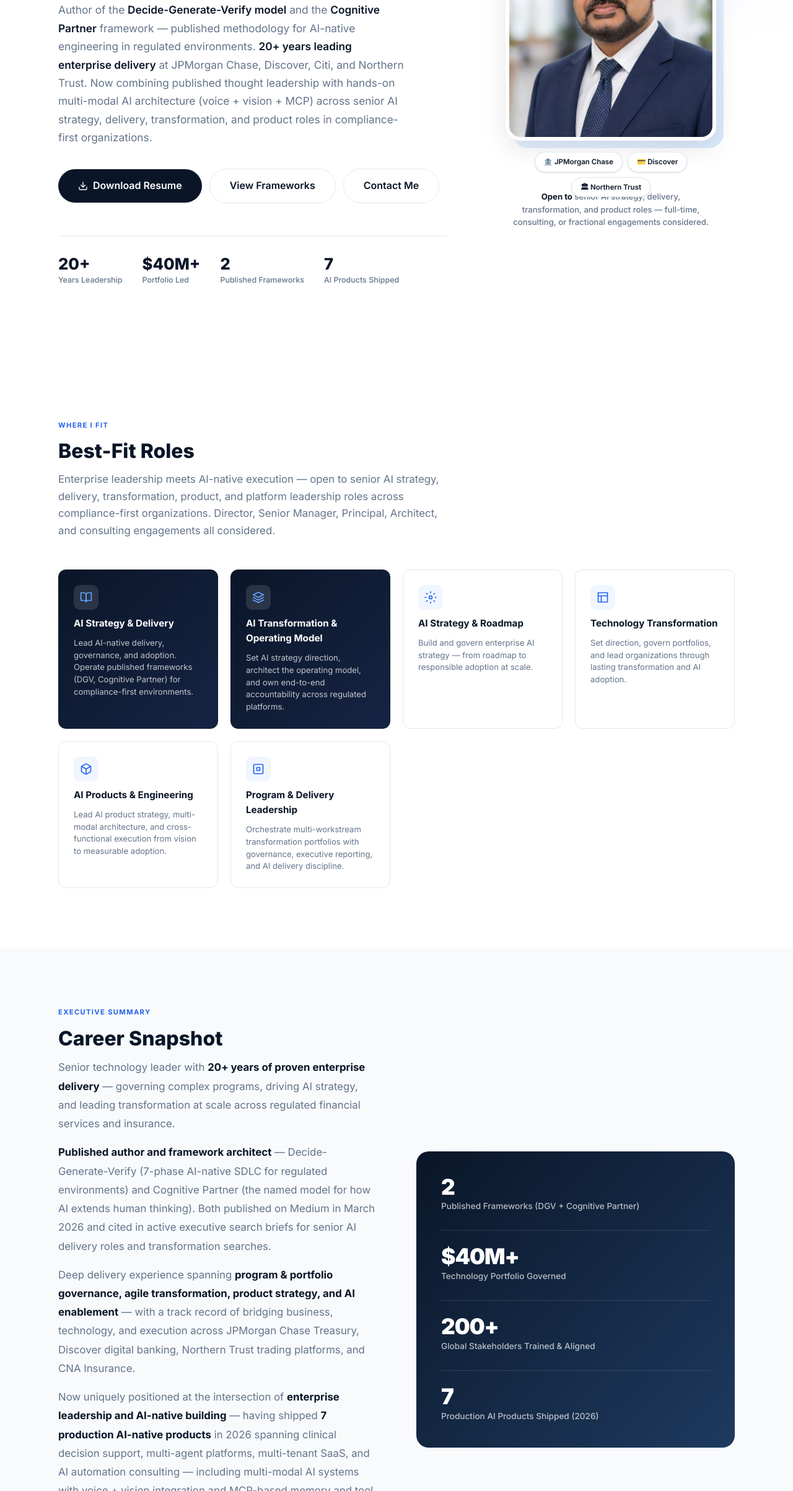
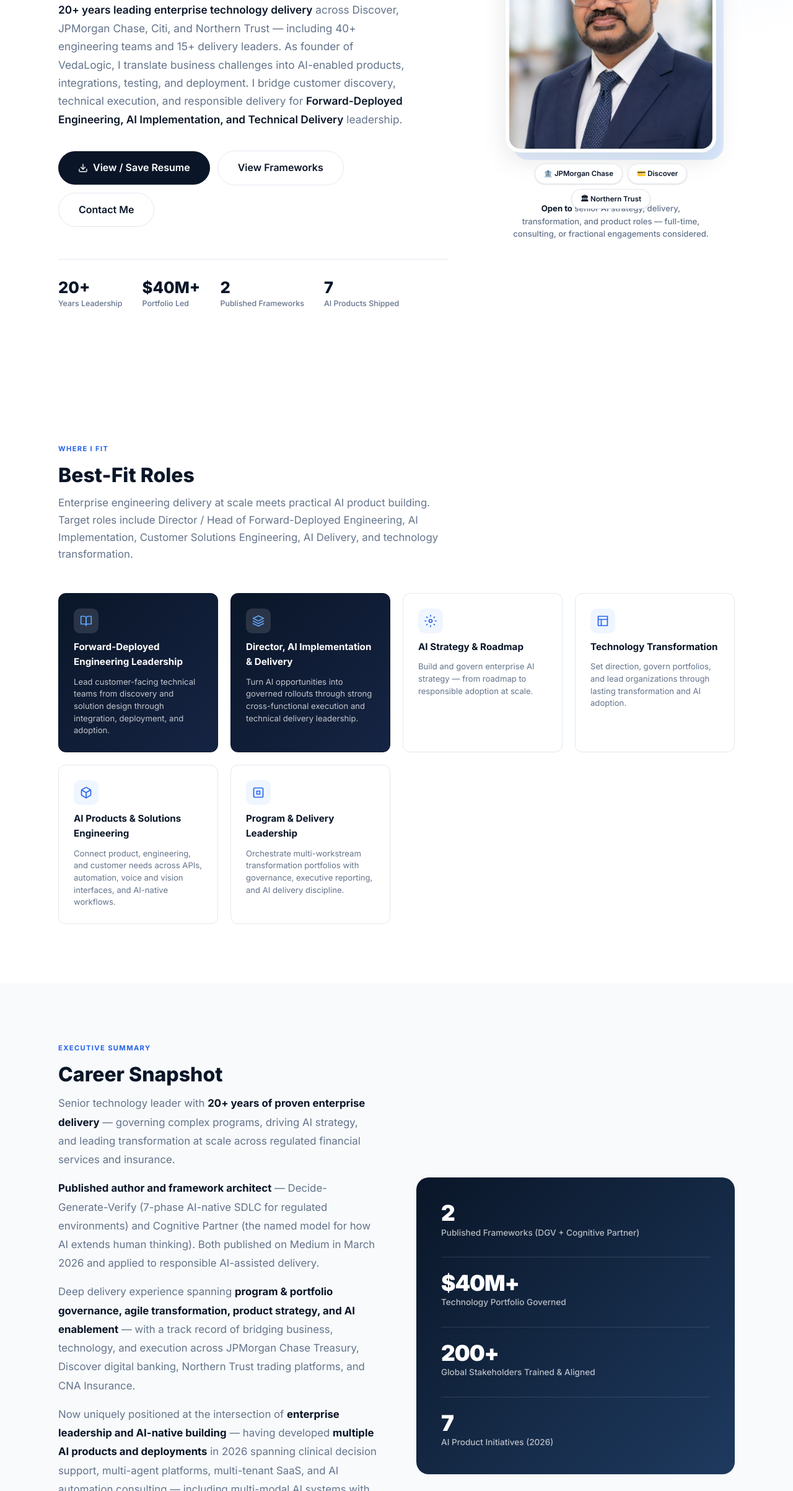
Before and after one commit to pandeydumka/pankajpandey-ai, a website: page public/index.html in a window 1280 px wide. Shown: the part 394-2800 px from the top of the page at 62% size. Drawn offline with Linux system fonts and the light colour scheme.

Commit message:
Update personal site positioning for FDE and AI delivery director roles

```diff
--- a/public/index.html
+++ b/public/index.html
@@ -3,8 +3,8 @@
 <head>
 <meta charset="UTF-8"/>
 <meta name="viewport" content="width=device-width,initial-scale=1.0"/>
-<title>Pankaj Pandey — AI Strategy & Delivery Leader · Framework Author</title>
-<meta name="description" content="Pankaj Pandey — AI strategy and delivery leader. Author of the Decide-Generate-Verify model and Cognitive Partner framework. 20+ years leading enterprise delivery at JPMorgan, Discover, Northern Trust. Multi-modal AI architect (voice + vision + MCP). Open to senior AI strategy, delivery, transformation, and product roles."/>
+<title>Pankaj Pandey — Director-Level AI Engineering & Delivery Leader</title>
+<meta name="description" content="Pankaj Pandey — director-level AI engineering delivery and enterprise transformation leader in Chicago. 20+ years in regulated financial-services technology, 40+ engineering teams, 15+ delivery leaders, and founder-led AI product work. Targeting Forward-Deployed Engineering, AI Implementation, and Technical Delivery leadership."/>
 <link rel="preconnect" href="https://fonts.googleapis.com"/>
 <link rel="preconnect" href="https://fonts.gstatic.com" crossorigin/>
 <link href="https://fonts.googleapis.com/css2?family=Inter:wght@300;400;500;600;700;800;900&display=swap" rel="stylesheet"/>
@@ -219,17 +219,17 @@ footer{background:var(--navy);padding:36px 0;display:flex;align-items:center}
     </nav>
     <div class="header-ctas">
       <a href="#contact" class="btn btn-ghost">Contact</a>
-      <a href="/resume.html" target="_blank" class="btn btn-primary"><svg viewBox="0 0 24 24" fill="none" stroke="currentColor" stroke-width="2" stroke-linecap="round" stroke-linejoin="round"><path d="M21 15v4a2 2 0 0 1-2 2H5a2 2 0 0 1-2-2v-4"/><polyline points="7 10 12 15 17 10"/><line x1="12" y1="15" x2="12" y2="3"/></svg>Download Resume</a>
+      <a href="/resume.html" target="_blank" class="btn btn-primary"><svg viewBox="0 0 24 24" fill="none" stroke="currentColor" stroke-width="2" stroke-linecap="round" stroke-linejoin="round"><path d="M21 15v4a2 2 0 0 1-2 2H5a2 2 0 0 1-2-2v-4"/><polyline points="7 10 12 15 17 10"/><line x1="12" y1="15" x2="12" y2="3"/></svg>View / Save Resume</a>
     </div>
   </div></div>
 </header>
 <section class="hero" id="about"><div class="container"><div class="hero-inner">
   <div class="hero-text">
-    <div class="hero-eyebrow">Open to Senior AI &amp; Transformation Roles</div>
-    <h1>AI Strategy<br/>&amp; <em>Delivery</em><br/>Leader</h1>
-    <p class="hero-sub">Author of the <strong>Decide-Generate-Verify model</strong> and the <strong>Cognitive Partner</strong> framework — published methodology for AI-native engineering in regulated environments. <strong>20+ years leading enterprise delivery</strong> at JPMorgan Chase, Discover, Citi, and Northern Trust. Now combining published thought leadership with hands-on multi-modal AI architecture (voice + vision + MCP) across senior AI strategy, delivery, transformation, and product roles in compliance-first organizations.</p>
+    <div class="hero-eyebrow">Open to Director-Level AI &amp; Engineering Delivery Roles</div>
+    <h1>AI Engineering<br/>&amp; <em>Delivery</em><br/>Leader</h1>
+    <p class="hero-sub"><strong>20+ years leading enterprise technology delivery</strong> across Discover, JPMorgan Chase, Citi, and Northern Trust — including 40+ engineering teams and 15+ delivery leaders. As founder of VedaLogic, I translate business challenges into AI-enabled products, integrations, testing, and deployment. I bridge customer discovery, technical execution, and responsible delivery for <strong>Forward-Deployed Engineering, AI Implementation, and Technical Delivery</strong> leadership.</p>
     <div class="hero-ctas">
-      <a href="/resume.html" target="_blank" class="btn btn-primary btn-lg"><svg viewBox="0 0 24 24" fill="none" stroke="currentColor" stroke-width="2" stroke-linecap="round" stroke-linejoin="round"><path d="M21 15v4a2 2 0 0 1-2 2H5a2 2 0 0 1-2-2v-4"/><polyline points="7 10 12 15 17 10"/><line x1="12" y1="15" x2="12" y2="3"/></svg>Download Resume</a>
+      <a href="/resume.html" target="_blank" class="btn btn-primary btn-lg"><svg viewBox="0 0 24 24" fill="none" stroke="currentColor" stroke-width="2" stroke-linecap="round" stroke-linejoin="round"><path d="M21 15v4a2 2 0 0 1-2 2H5a2 2 0 0 1-2-2v-4"/><polyline points="7 10 12 15 17 10"/><line x1="12" y1="15" x2="12" y2="3"/></svg>View / Save Resume</a>
       <a href="#publishing" class="btn btn-ghost btn-lg">View Frameworks</a>
       <a href="#contact" class="btn btn-ghost btn-lg">Contact Me</a>
     </div>
@@ -253,13 +253,13 @@ footer{background:var(--navy);padding:36px 0;display:flex;align-items:center}
   </div>
 </div></div></section>
 <section id="roles"><div class="container">
-  <div class="section-header"><div class="section-label">Where I Fit</div><div class="section-title">Best-Fit Roles</div><div class="section-sub">Enterprise leadership meets AI-native execution — open to senior AI strategy, delivery, transformation, product, and platform leadership roles across compliance-first organizations. Director, Senior Manager, Principal, Architect, and consulting engagements all considered.</div></div>
+  <div class="section-header"><div class="section-label">Where I Fit</div><div class="section-title">Best-Fit Roles</div><div class="section-sub">Enterprise engineering delivery at scale meets practical AI product building. Target roles include Director / Head of Forward-Deployed Engineering, AI Implementation, Customer Solutions Engineering, AI Delivery, and technology transformation.</div></div>
   <div class="roles-grid">
-    <div class="role-card featured"><div class="role-icon"><svg viewBox="0 0 24 24"><path d="M2 3h6a4 4 0 0 1 4 4v14a3 3 0 0 0-3-3H2z"/><path d="M22 3h-6a4 4 0 0 0-4 4v14a3 3 0 0 1 3-3h7z"/></svg></div><div class="role-title">AI Strategy &amp; Delivery</div><div class="role-desc">Lead AI-native delivery, governance, and adoption. Operate published frameworks (DGV, Cognitive Partner) for compliance-first environments.</div></div>
-    <div class="role-card featured"><div class="role-icon"><svg viewBox="0 0 24 24"><polygon points="12 2 2 7 12 12 22 7 12 2"/><polyline points="2 17 12 22 22 17"/><polyline points="2 12 12 17 22 12"/></svg></div><div class="role-title">AI Transformation &amp; Operating Model</div><div class="role-desc">Set AI strategy direction, architect the operating model, and own end-to-end accountability across regulated platforms.</div></div>
+    <div class="role-card featured"><div class="role-icon"><svg viewBox="0 0 24 24"><path d="M2 3h6a4 4 0 0 1 4 4v14a3 3 0 0 0-3-3H2z"/><path d="M22 3h-6a4 4 0 0 0-4 4v14a3 3 0 0 1 3-3h7z"/></svg></div><div class="role-title">Forward-Deployed Engineering Leadership</div><div class="role-desc">Lead customer-facing technical teams from discovery and solution design through integration, deployment, and adoption.</div></div>
+    <div class="role-card featured"><div class="role-icon"><svg viewBox="0 0 24 24"><polygon points="12 2 2 7 12 12 22 7 12 2"/><polyline points="2 17 12 22 22 17"/><polyline points="2 12 12 17 22 12"/></svg></div><div class="role-title">Director, AI Implementation &amp; Delivery</div><div class="role-desc">Turn AI opportunities into governed rollouts through strong cross-functional execution and technical delivery leadership.</div></div>
     <div class="role-card"><div class="role-icon"><svg viewBox="0 0 24 24"><circle cx="12" cy="12" r="3"/><path d="M12 1v2M12 21v2M4.22 4.22l1.42 1.42M18.36 18.36l1.42 1.42M1 12h2M21 12h2M4.22 19.78l1.42-1.42M18.36 5.64l1.42-1.42"/></svg></div><div class="role-title">AI Strategy &amp; Roadmap</div><div class="role-desc">Build and govern enterprise AI strategy — from roadmap to responsible adoption at scale.</div></div>
     <div class="role-card"><div class="role-icon"><svg viewBox="0 0 24 24"><path d="M3 3h18v18H3z"/><path d="M3 9h18M9 21V9"/></svg></div><div class="role-title">Technology Transformation</div><div class="role-desc">Set direction, govern portfolios, and lead organizations through lasting transformation and AI adoption.</div></div>
-    <div class="role-card"><div class="role-icon"><svg viewBox="0 0 24 24"><path d="M21 16V8a2 2 0 0 0-1-1.73l-7-4a2 2 0 0 0-2 0l-7 4A2 2 0 0 0 3 8v8a2 2 0 0 0 1 1.73l7 4a2 2 0 0 0 2 0l7-4A2 2 0 0 0 21 16z"/><polyline points="3.27 6.96 12 12.01 20.73 6.96"/><line x1="12" y1="22.08" x2="12" y2="12"/></svg></div><div class="role-title">AI Products &amp; Engineering</div><div class="role-desc">Lead AI product strategy, multi-modal architecture, and cross-functional execution from vision to measurable adoption.</div></div>
+    <div class="role-card"><div class="role-icon"><svg viewBox="0 0 24 24"><path d="M21 16V8a2 2 0 0 0-1-1.73l-7-4a2 2 0 0 0-2 0l-7 4A2 2 0 0 0 3 8v8a2 2 0 0 0 1 1.73l7 4a2 2 0 0 0 2 0l7-4A2 2 0 0 0 21 16z"/><polyline points="3.27 6.96 12 12.01 20.73 6.96"/><line x1="12" y1="22.08" x2="12" y2="12"/></svg></div><div class="role-title">AI Products &amp; Solutions Engineering</div><div class="role-desc">Connect product, engineering, and customer needs across APIs, automation, voice and vision interfaces, and AI-native workflows.</div></div>
     <div class="role-card"><div class="role-icon"><svg viewBox="0 0 24 24"><rect x="3" y="3" width="18" height="18" rx="2"/><path d="M9 9h6v6H9z"/></svg></div><div class="role-title">Program &amp; Delivery Leadership</div><div class="role-desc">Orchestrate multi-workstream transformation portfolios with governance, executive reporting, and AI delivery discipline.</div></div>
   </div>
 </div></section>
@@ -267,9 +267,9 @@ footer{background:var(--navy);padding:36px 0;display:flex;align-items:center}
   <div class="snapshot-text">
     <div class="section-label">Executive Summary</div><div class="section-title">Career Snapshot</div>
     <p>Senior technology leader with <strong>20+ years of proven enterprise delivery</strong> — governing complex programs, driving AI strategy, and leading transformation at scale across regulated financial services and insurance.</p>
-    <p><strong>Published author and framework architect</strong> — Decide-Generate-Verify (7-phase AI-native SDLC for regulated environments) and Cognitive Partner (the named model for how AI extends human thinking). Both published on Medium in March 2026 and cited in active executive search briefs for senior AI delivery roles and transformation searches.</p>
+    <p><strong>Published author and framework architect</strong> — Decide-Generate-Verify (7-phase AI-native SDLC for regulated environments) and Cognitive Partner (the named model for how AI extends human thinking). Both published on Medium in March 2026 and applied to responsible AI-assisted delivery.</p>
     <p>Deep delivery experience spanning <strong>program &amp; portfolio governance, agile transformation, product strategy, and AI enablement</strong> — with a track record of bridging business, technology, and execution across JPMorgan Chase Treasury, Discover digital banking, Northern Trust trading platforms, and CNA Insurance.</p>
-    <p>Now uniquely positioned at the intersection of <strong>enterprise leadership and AI-native building</strong> — having shipped <strong>7 production AI-native products</strong> in 2026 spanning clinical decision support, multi-agent platforms, multi-tenant SaaS, and AI automation consulting — including multi-modal AI systems with voice + vision integration and MCP-based memory and tool orchestration.</p>
+    <p>Now uniquely positioned at the intersection of <strong>enterprise leadership and AI-native building</strong> — having developed <strong>multiple AI products and deployments</strong> in 2026 spanning clinical decision support, multi-agent platforms, multi-tenant SaaS, and AI automation consulting — including multi-modal AI systems with voice + vision integration and MCP-based memory and tool orchestration.</p>
     <div style="margin-top:20px"><div style="font-size:.78rem;font-weight:700;color:var(--slate);text-transform:uppercase;letter-spacing:.06em;margin-bottom:10px">Prior Employers</div><div class="company-row"><div class="company-pill">JPMorgan Chase</div><div class="company-pill">Discover Financial</div><div class="company-pill">Northern Trust</div><div class="company-pill">Citi</div><div class="company-pill">CNA Insurance</div><div class="company-pill">Allstate</div></div></div>
   </div>
   <div class="snapshot-callout">
@@ -279,7 +279,7 @@ footer{background:var(--navy);padding:36px 0;display:flex;align-items:center}
     <div class="callout-divider"></div>
     <div class="callout-stat"><div class="callout-num">200+</div><div class="callout-label">Global Stakeholders Trained &amp; Aligned</div></div>
     <div class="callout-divider"></div>
-    <div class="callout-stat"><div class="callout-num">7</div><div class="callout-label">Production AI Products Shipped (2026)</div></div>
+    <div class="callout-stat"><div class="callout-num">7</div><div class="callout-label">AI Product Initiatives (2026)</div></div>
   </div>
 </div></div></section>
 <section id="strengths"><div class="container">
@@ -325,8 +325,9 @@ footer{background:var(--navy);padding:36px 0;display:flex;align-items:center}
 <section id="experience"><div class="container">
   <div class="section-header"><div class="section-label">Career History</div><div class="section-title">Experience</div><div class="section-sub">20+ years governing technology transformation at scale — in institutions where failure is not an option.</div></div>
   <div class="timeline">
-    <div class="timeline-item current"><div class="timeline-dot"></div><div class="timeline-header"><div class="timeline-co">VedaLogic</div><div class="timeline-date">Feb 2026 – Present</div></div><div class="timeline-role">Founder · AI Strategy &amp; Build Leader · Author of DGV &amp; Cognitive Partner Frameworks · Naperville, IL</div><div class="timeline-desc">Founded VedaLogic as an AI automation consulting practice and product studio. <strong>Authored and published the Decide-Generate-Verify model and Cognitive Partner framework on Medium</strong> — both now cited in active executive search briefs for senior AI delivery roles and transformation searches. Built and shipped 7 production AI-native products in under 4 months — including <strong>multi-modal AI systems integrating voice and vision</strong>, with <strong>MCP-based memory persistence and tool execution orchestration</strong> across multi-agent delivery using model tiering.</div><div class="timeline-tags"><span class="t-tag">DGV Framework</span><span class="t-tag">Cognitive Partner</span><span class="t-tag">Multi-modal AI</span><span class="t-tag">Voice + Vision</span><span class="t-tag">MCP Protocol</span><span class="t-tag">Multi-agent</span><span class="t-tag">Claude API</span></div></div>
-    <div class="timeline-item"><div class="timeline-dot"></div><div class="timeline-header"><div class="timeline-co">Discover Financial Services</div><div class="timeline-date">Jun 2019 – May 2026</div></div><div class="timeline-role">Manager, Program Management · Chicago, IL</div><div class="timeline-desc">Built CIO-level dashboards for real-time program health visibility. Led cloud modernization governance across 40+ engineering teams. Coached and managed a team of Agile Program Managers and Scrum Masters.</div><div class="timeline-tags"><span class="t-tag">Portfolio Governance</span><span class="t-tag">Cloud Modernization</span><span class="t-tag">Team Leadership</span></div></div>
+    <div class="timeline-item current"><div class="timeline-dot"></div><div class="timeline-header"><div class="timeline-co">VedaLogic</div><div class="timeline-date">Feb 2026 – Present</div></div><div class="timeline-role">Founder · AI Strategy &amp; Build Leader · Author of DGV &amp; Cognitive Partner Frameworks · Naperville, IL</div><div class="timeline-desc">Founded VedaLogic as an AI automation and product studio, leading discovery, architecture decisions, development workflows, testing, and deployment. Delivered AI-enabled SaaS, customer automation, and multi-agent solutions, including <strong>voice and vision experiments</strong>, MCP-based memory and tools, and responsible AI delivery methods.</div><div class="timeline-tags"><span class="t-tag">DGV Framework</span><span class="t-tag">Cognitive Partner</span><span class="t-tag">Multi-modal AI</span><span class="t-tag">Voice + Vision</span><span class="t-tag">MCP Protocol</span><span class="t-tag">Multi-agent</span><span class="t-tag">Claude API</span></div></div>
+    <div class="timeline-item current"><div class="timeline-dot"></div><div class="timeline-header"><div class="timeline-co">Bank of America (via TEKsystems)</div><div class="timeline-date">2026 – Present</div></div><div class="timeline-role">Scrum Master · Technology Delivery Contract</div><div class="timeline-desc">Current banking technology assignment through TEKsystems, extending enterprise financial-services delivery experience.</div><div class="timeline-tags"><span class="t-tag">Banking Technology</span><span class="t-tag">Agile Delivery</span><span class="t-tag">Stakeholder Alignment</span></div></div>
+    <div class="timeline-item"><div class="timeline-dot"></div><div class="timeline-header"><div class="timeline-co">Discover Financial Services</div><div class="timeline-date">Jun 2019 – May 2026</div></div><div class="timeline-role">Manager, Program Management · Chicago, IL</div><div class="timeline-desc">Built CIO-level delivery dashboards and led modernization governance across 40+ engineering teams; managed and coached 15+ Scrum Masters and Agile Program Managers while partnering with cloud, security, infrastructure, data and product leadership.</div><div class="timeline-tags"><span class="t-tag">Portfolio Governance</span><span class="t-tag">Cloud Modernization</span><span class="t-tag">Team Leadership</span></div></div>
     <div class="timeline-item"><div class="timeline-dot"></div><div class="timeline-header"><div class="timeline-co">Citi</div><div class="timeline-date">Aug 2018 – May 2019</div></div><div class="timeline-role">Agile Project Manager · Portfolio &amp; Delivery Lead · Elk Grove Village, IL</div><div class="timeline-desc">Led portfolio intake for global retail banking technology. Transitioned global teams from waterfall to Lean Agile.</div><div class="timeline-tags"><span class="t-tag">Global Delivery</span><span class="t-tag">Agile Transformation</span></div></div>
     <div class="timeline-item"><div class="timeline-dot"></div><div class="timeline-header"><div class="timeline-co">Northern Trust</div><div class="timeline-date">Jun 2017 – Jun 2018</div></div><div class="timeline-role">Senior Scrum Master · Agile Project Manager · Chicago, IL</div><div class="timeline-desc">Directed Agile delivery for trading platform modernization spanning 40+ global resources. Implemented CI/CD pipelines and Agile engineering practices.</div><div class="timeline-tags"><span class="t-tag">Trading Platforms</span><span class="t-tag">CI/CD</span><span class="t-tag">40+ Resources</span></div></div>
     <div class="timeline-item"><div class="timeline-dot"></div><div class="timeline-header"><div class="timeline-co">CNA Insurance</div><div class="timeline-date">May 2016 – May 2017</div></div><div class="timeline-role">Scrum Master · Chicago, IL</div><div class="timeline-desc">Supported Agile adoption across enterprise initiatives within a $40M technology portfolio. Coordinated release planning for database upgrades impacting 200+ applications.</div><div class="timeline-tags"><span class="t-tag">$40M Portfolio</span><span class="t-tag">Agile Coaching</span></div></div>
@@ -422,12 +423,12 @@ footer{background:var(--navy);padding:36px 0;display:flex;align-items:center}
 </div></section>
 <section class="resume-cta-section" id="resume"><div class="container">
   <h2>Download My Resume</h2>
-  <p>Recruiter-ready resume available in PDF format. Open to senior AI strategy, delivery, transformation, product, and platform roles — full-time, consulting, or fractional engagements considered.</p>
+  <p>Review or print my director-level resume for Forward-Deployed Engineering, AI Implementation, Technical Delivery, and enterprise transformation roles. Full-time, consulting, and fractional engagements considered.</p>
   <div class="resume-cta-btns">
-    <a href="/resume.html" target="_blank" class="btn-white"><svg width="16" height="16" viewBox="0 0 24 24" fill="none" stroke="currentColor" stroke-width="2" stroke-linecap="round" stroke-linejoin="round"><path d="M21 15v4a2 2 0 0 1-2 2H5a2 2 0 0 1-2-2v-4"/><polyline points="7 10 12 15 17 10"/><line x1="12" y1="15" x2="12" y2="3"/></svg>Download Resume</a>
+    <a href="/resume.html" target="_blank" class="btn-white"><svg width="16" height="16" viewBox="0 0 24 24" fill="none" stroke="currentColor" stroke-width="2" stroke-linecap="round" stroke-linejoin="round"><path d="M21 15v4a2 2 0 0 1-2 2H5a2 2 0 0 1-2-2v-4"/><polyline points="7 10 12 15 17 10"/><line x1="12" y1="15" x2="12" y2="3"/></svg>View / Save Resume</a>
     <a href="https://www.linkedin.com/in/ppandey-ai-nativeleader" target="_blank" class="btn-outline-white"><svg width="16" height="16" viewBox="0 0 24 24" fill="none" stroke="currentColor" stroke-width="2" stroke-linecap="round" stroke-linejoin="round"><path d="M16 8a6 6 0 0 1 6 6v7h-4v-7a2 2 0 0 0-2-2 2 2 0 0 0-2 2v7h-4v-7a6 6 0 0 1 6-6z"/><rect x="2" y="9" width="4" height="12"/><circle cx="4" cy="4" r="2"/></svg>View LinkedIn</a>
   </div>
-  <div class="format-note">PDF resume · Recruiter-ready · Updated 2026</div>
+  <div class="format-note">Web resume with Save as PDF · Updated November 2026</div>
 </div></section>
 <section id="contact" class="alt-bg"><div class="container"><div class="contact-inner">
   <div>
```
